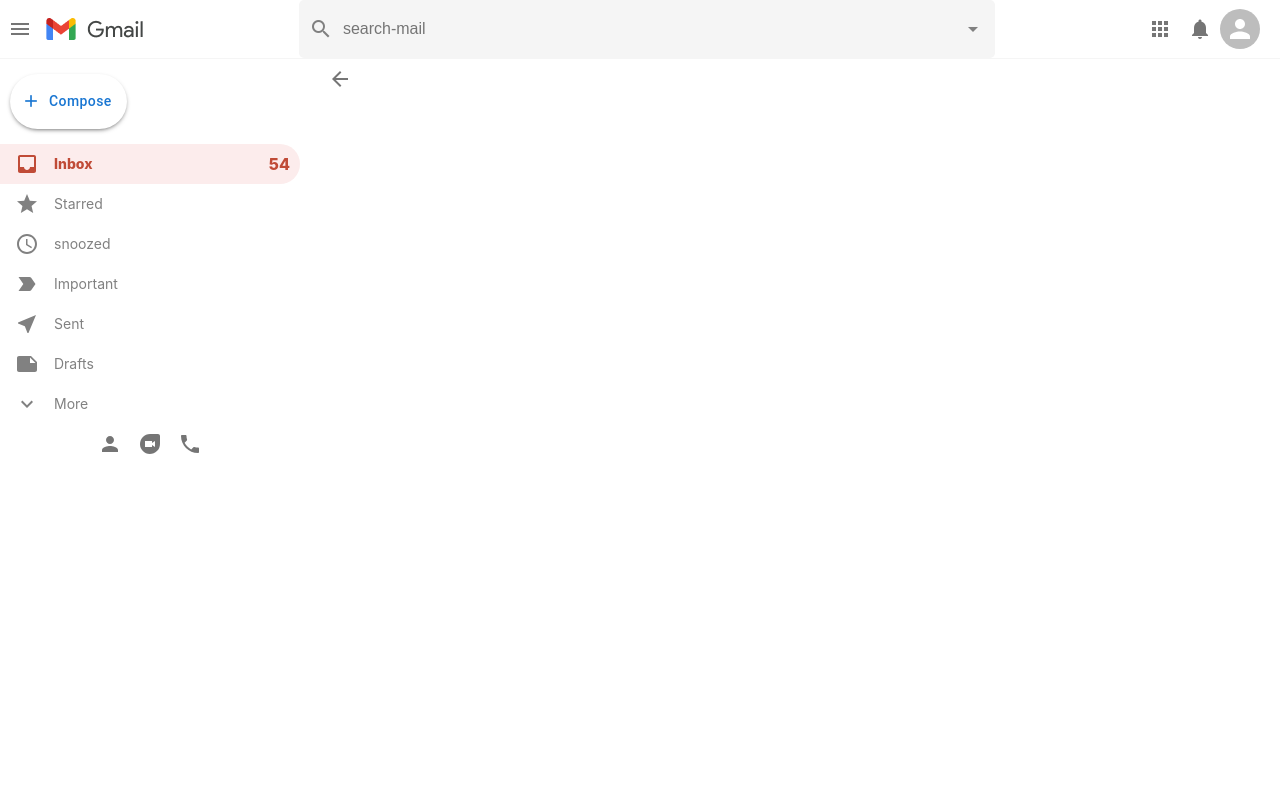
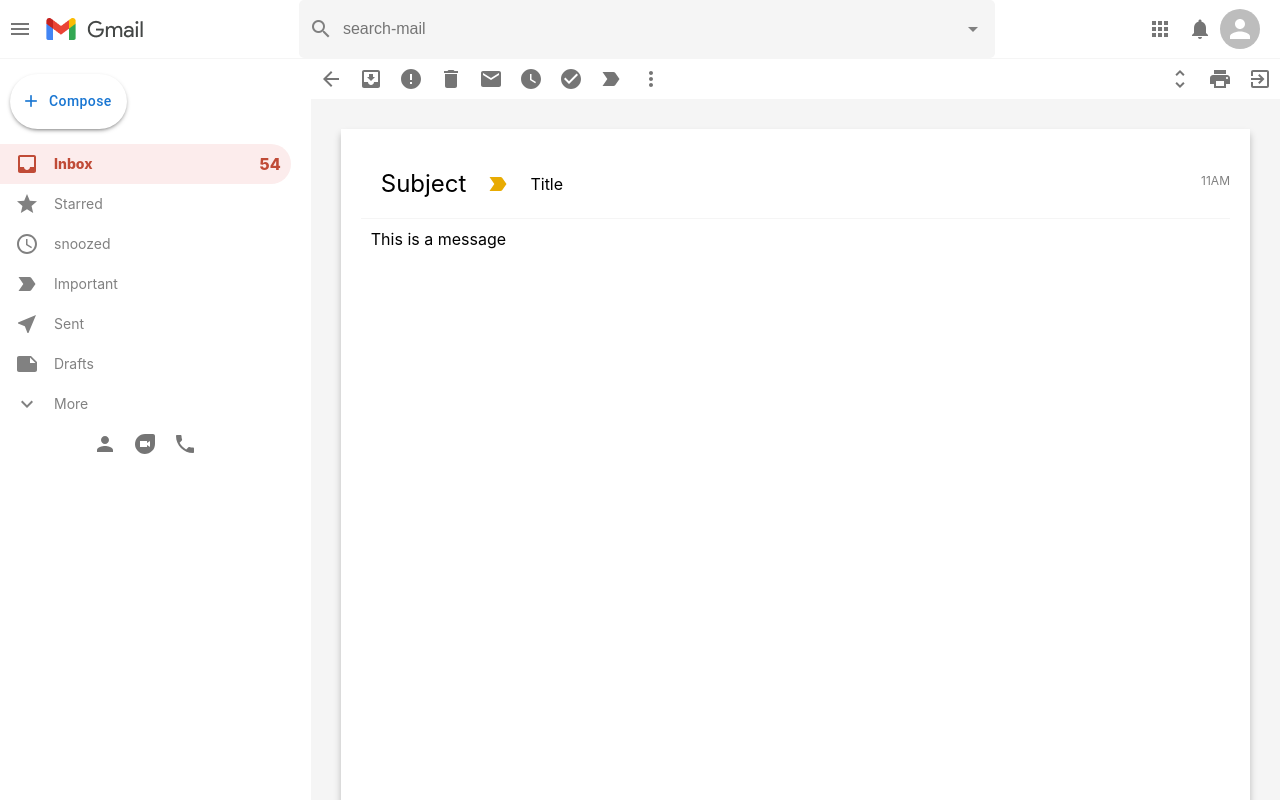
Before and after one commit to rohitverma0234/Gmail-clone, a React (Create React App) app: page /mail in a window 1280 px wide. Shown: the top 800 px of the page. Built offline with nearby package versions, Linux system fonts and the light colour scheme.

Commit message:
Complete Mail.js (/mail)

```diff
--- /dev/null
+++ b/src/Mail.css
@@ -0,0 +1,66 @@
+.mail{
+    flex: 1;
+    background-color: whitesmoke;
+}
+
+.mail__tools{
+    display: flex;
+    justify-content: space-between;
+    background-color: white;
+}
+
+.mail__toolsLeft{
+    display: flex;
+    align-items: center;
+}
+
+.mail__toolsRight{
+    display: flex;
+    align-items: center;
+}
+
+.mail__body{
+    display: flex;
+    flex-direction: column;
+    margin:30px;
+    background-color: white;
+    padding: 20px;
+    height: 100vh;
+    box-shadow: 0px 5px 7px 0px rgba(0, 0, 0, 0.24);
+}
+
+.mail__bodyHeader{
+    display: flex;
+    align-items: center;
+    border-bottom: 1px solid whitesmoke;
+    padding: 20px;
+    position: relative;
+}
+
+.mail__bodyHeader > h2{
+    font-weight: 400;
+    margin-right: 20px;
+}
+
+.mail__important{
+    color: #e8ab02;
+}
+
+.mail__bodyHeader > p{
+    margin-left: 20px;
+}
+
+.mail__bodyHeader > .mail__time{
+    position: absolute;
+    top:24px;
+    right: 0;
+    font-size: 12px;
+    color: gray;
+
+}
+
+.mail__message > p{
+    padding: 10px;
+    margin-right: 20px;
+    overflow-wrap: break-word;
+}
--- a/src/Mail.js
+++ b/src/Mail.js
@@ -1,7 +1,9 @@
-import { ArrowBack } from "@mui/icons-material";
+import {ArrowBack,CheckCircle, Delete,Email,Error,ExitToApp,LabelImportant,MoreVert,MoveToInbox,
+Print,UnfoldMore,WatchLater,} from "@mui/icons-material";
 import { IconButton } from "@mui/material";
 import React from "react";
 import { useNavigate } from "react-router-dom";
+import "./Mail.css"
 
 const Mail = () => {
   const navigate = useNavigate();
@@ -9,12 +11,71 @@
     <div className="mail">
       <div className="mail__tools">
         <div className="mail__toolsLeft">
-          <IconButton onClick={()=>navigate("/")}>
-            <ArrowBack/>
+          <IconButton onClick={() => navigate("/")}>
+            <ArrowBack />
+          </IconButton>
+
+          <IconButton>
+            <MoveToInbox />
+          </IconButton>
+
+          <IconButton>
+            <Error />
+          </IconButton>
+
+          <IconButton>
+            <Delete />
+          </IconButton>
+
+          <IconButton>
+            <Email />
+          </IconButton>
+
+          <IconButton>
+            <WatchLater />
+          </IconButton>
+
+          <IconButton>
+            <CheckCircle />
+          </IconButton>
+
+          <IconButton>
+            <LabelImportant />
+          </IconButton>
+
+          <IconButton>
+            <MoreVert />
           </IconButton>
         </div>
 
-        <div className="mail__toolsRight"></div>
+        <div className="mail__toolsRight">
+          <IconButton>
+            <UnfoldMore />
+          </IconButton>
+
+          <IconButton>
+            <Print />
+          </IconButton>
+
+          <IconButton>
+            <ExitToApp />
+          </IconButton>
+        </div>
+      </div>
+
+      <div className="mail__body">
+
+      <div className="mail__bodyHeader">
+      <h2>Subject</h2>
+      <LabelImportant className="mail__important"/>
+      <p>Title</p>
+      <p className="mail__time">11AM</p>
+      </div>
+
+      <div className="mail__message">
+      <p>This is a message</p>
+      </div>
+
       </div>
     </div>
   );
```
